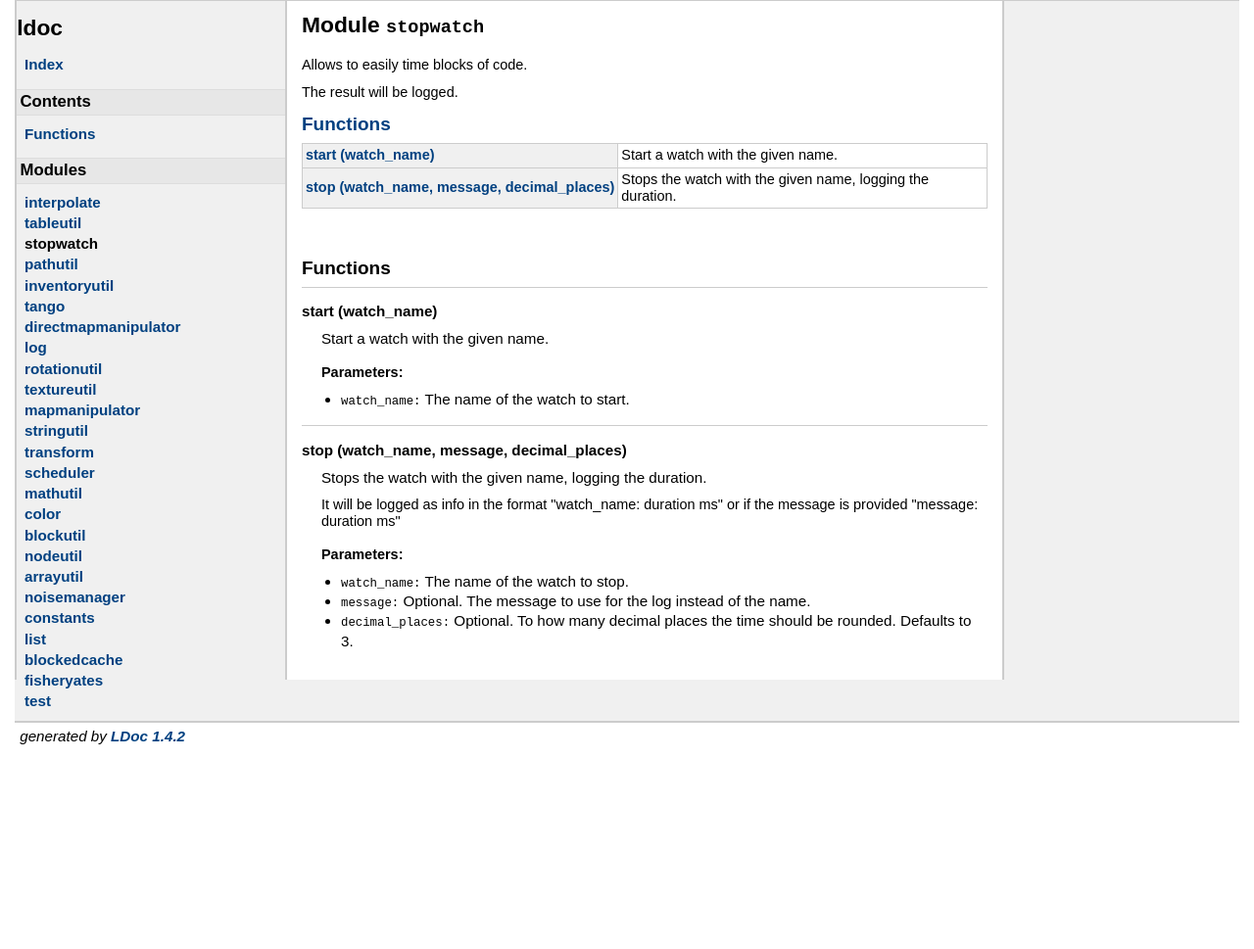
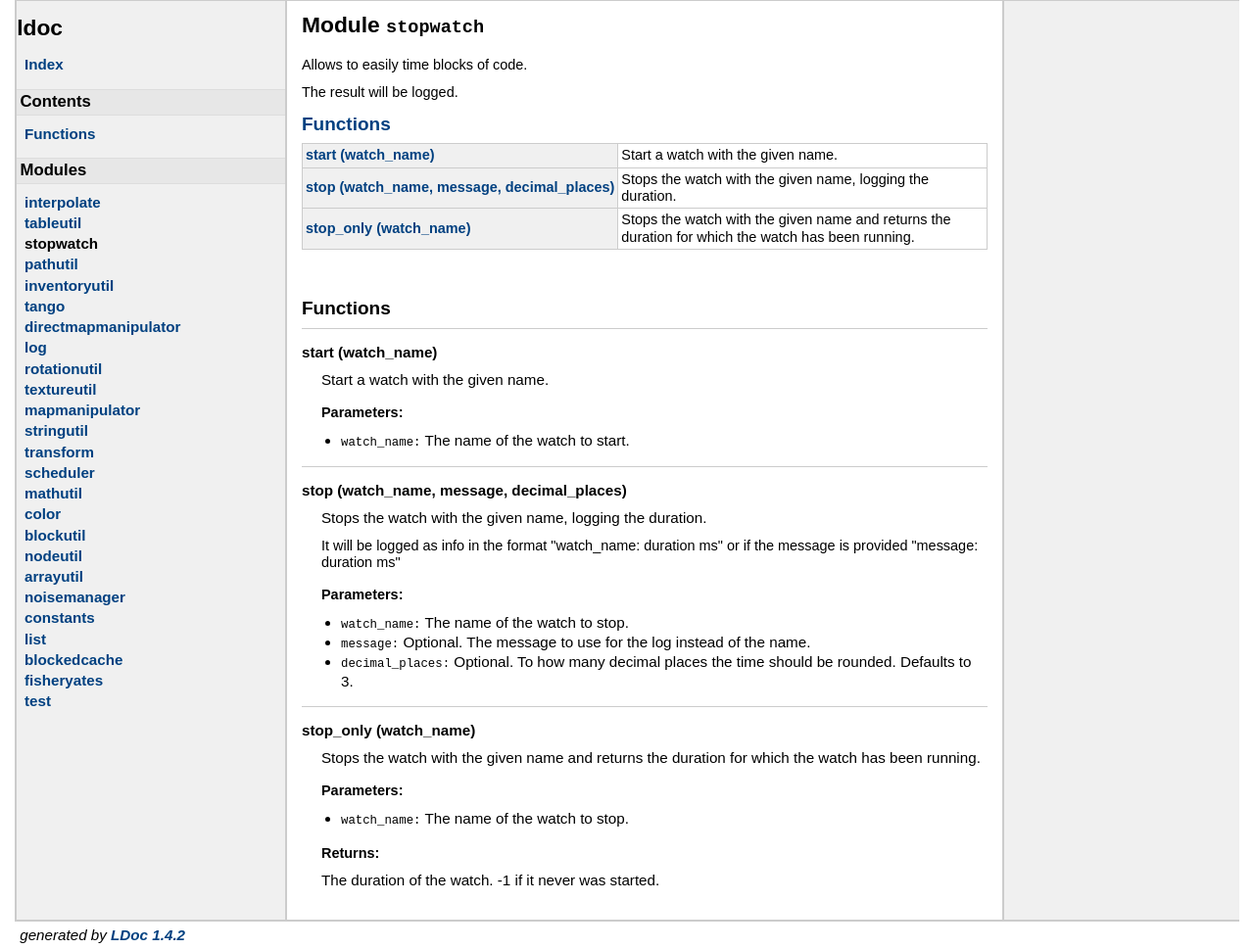
Before and after one commit to minetest-australopithecus/minetest-australopithecus-utils, a plain HTML site: page modules/stopwatch.html in a window 1280 px wide. Shown: the whole page at 98% size. Before the commit the page ends 800 px from the top, so only its background shows below. Drawn offline with Linux system fonts and the light colour scheme.

Commit message:
Added stopwatch.stop_only that returns the duration.

```diff
--- a/modules/stopwatch.html
+++ b/modules/stopwatch.html
@@ -84,6 +84,11 @@
 	<td class="name" nowrap><a href="#stop">stop (watch_name, message, decimal_places)</a></td>
 	<td class="summary">Stops the watch with the given name, logging the duration.</td>
 	</tr>
+	<tr>
+	<td class="name" nowrap><a href="#stop_only">stop_only (watch_name)</a></td>
+	<td class="summary">Stops the watch with the given name and returns the duration for which
+ the watch has been running.</td>
+	</tr>
 </table>
 
 <br/>
@@ -141,6 +146,32 @@
 
 
 </dd>
+    <dt>
+    <a name = "stop_only"></a>
+    <strong>stop_only (watch_name)</strong>
+    </dt>
+    <dd>
+    Stops the watch with the given name and returns the duration for which
+ the watch has been running.
+
+
+    <h3>Parameters:</h3>
+    <ul>
+        <li><span class="parameter">watch_name</span>
+         The name of the watch to stop.
+        </li>
+    </ul>
+
+    <h3>Returns:</h3>
+    <ol>
+
+        The duration of the watch. -1 if it never was started.
+    </ol>
+
+
+
+
+</dd>
 </dl>
 
 
```
